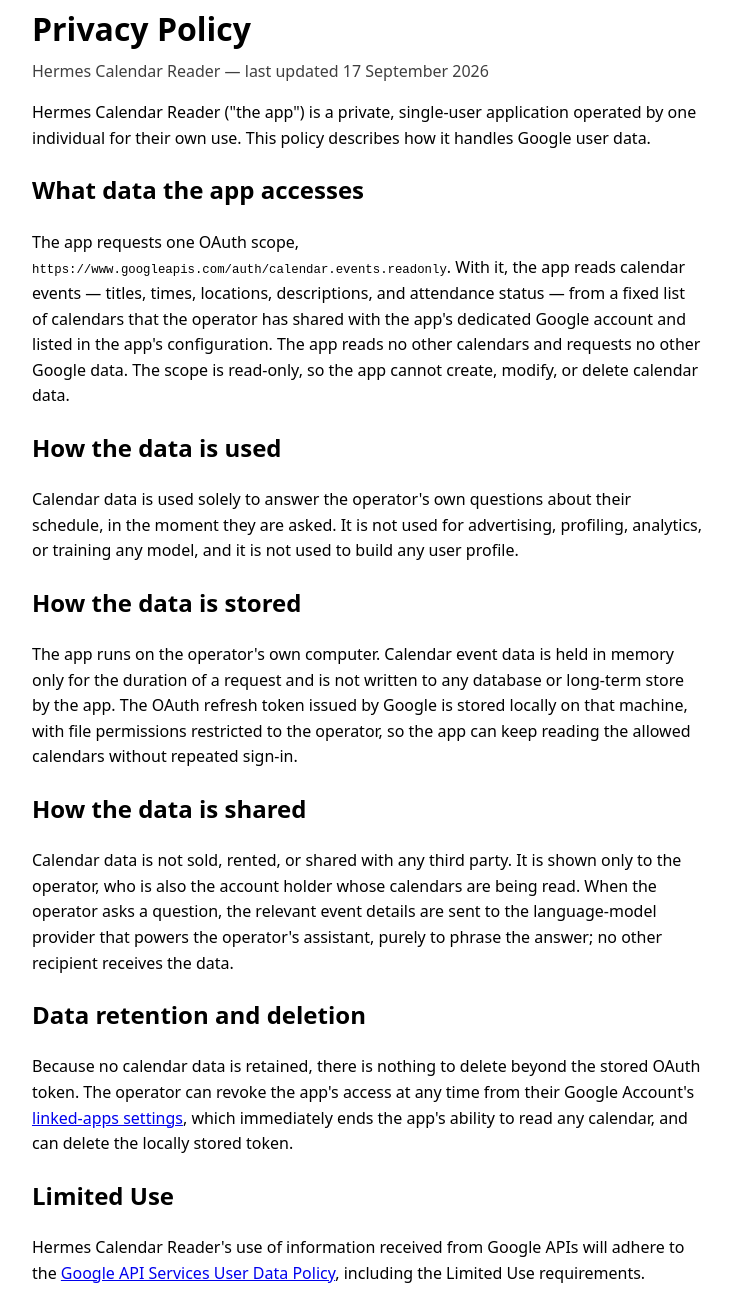
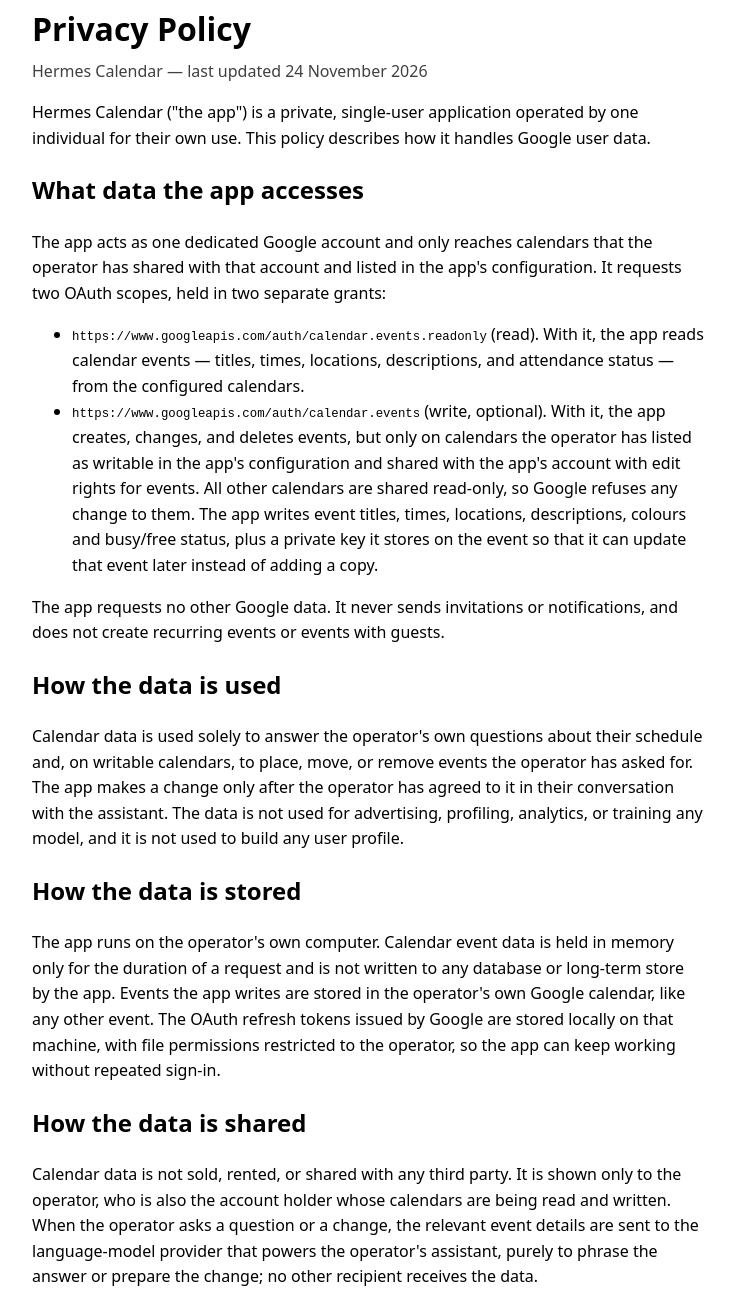
Before and after one commit to ClaudioClaw/hermes-calendar, a plain HTML site: page privacy.html in a window 1280 px wide. Shown: the part 58-1351 px from the top of the page, without its empty margins (272-1006 px from the left). Drawn offline with Linux system fonts and the light colour scheme.

Commit message:
Update homepage and privacy policy for Hermes Calendar with write scope
Rename the app to Hermes Calendar and describe the second, optional
grant with calendar.events: writes go only to calendars listed as
writable and shared with edit rights for events, only after the
operator agrees, and never notify anyone. Link the contact repository
under its new name, hermes-calendar.

Co-Authored-By: Claude Opus 5.5 <noreply@anthropic.com>

```diff
--- a/privacy.html
+++ b/privacy.html
@@ -3,7 +3,7 @@
 <head>
 <meta charset="utf-8">
 <meta name="viewport" content="width=device-width, initial-scale=1">
-<title>Privacy Policy &mdash; Hermes Calendar Reader</title>
+<title>Privacy Policy &mdash; Hermes Calendar</title>
 <style>
   :root { color-scheme: light dark; }
   body { font-family: system-ui, -apple-system, "Segoe UI", sans-serif; line-height: 1.6;
@@ -15,45 +15,62 @@
 </head>
 <body>
 <h1>Privacy Policy</h1>
-<p class="sub">Hermes Calendar Reader &mdash; last updated 17 September 2026</p>
+<p class="sub">Hermes Calendar &mdash; last updated 24 November 2026</p>
 
-<p>Hermes Calendar Reader ("the app") is a private, single-user application operated by one
-individual for their own use. This policy describes how it handles Google user data.</p>
+<p>Hermes Calendar ("the app") is a private, single-user application operated by one individual
+for their own use. This policy describes how it handles Google user data.</p>
 
 <h2>What data the app accesses</h2>
-<p>The app requests one OAuth scope,
-<code>https://www.googleapis.com/auth/calendar.events.readonly</code>. With it, the app reads
-calendar events &mdash; titles, times, locations, descriptions, and attendance status &mdash; from a
-fixed list of calendars that the operator has shared with the app's dedicated Google account and
-listed in the app's configuration. The app reads no other calendars and requests no other Google
-data. The scope is read-only, so the app cannot create, modify, or delete calendar data.</p>
+<p>The app acts as one dedicated Google account and only reaches calendars that the operator has
+shared with that account and listed in the app's configuration. It requests two OAuth scopes,
+held in two separate grants:</p>
+<ul>
+  <li><code>https://www.googleapis.com/auth/calendar.events.readonly</code> (read). With it, the
+      app reads calendar events &mdash; titles, times, locations, descriptions, and attendance
+      status &mdash; from the configured calendars.</li>
+  <li><code>https://www.googleapis.com/auth/calendar.events</code> (write, optional). With it, the
+      app creates, changes, and deletes events, but only on calendars the operator has listed as
+      writable in the app's configuration and shared with the app's account with edit rights for
+      events. All other calendars are shared read-only, so Google refuses any change to them. The
+      app writes event titles, times, locations, descriptions, colours and busy/free status, plus a
+      private key it stores on the event so that it can update that event later instead of adding
+      a copy.</li>
+</ul>
+<p>The app requests no other Google data. It never sends invitations or notifications, and does
+not create recurring events or events with guests.</p>
 
 <h2>How the data is used</h2>
-<p>Calendar data is used solely to answer the operator's own questions about their schedule, in
-the moment they are asked. It is not used for advertising, profiling, analytics, or training any
-model, and it is not used to build any user profile.</p>
+<p>Calendar data is used solely to answer the operator's own questions about their schedule and,
+on writable calendars, to place, move, or remove events the operator has asked for. The app makes
+a change only after the operator has agreed to it in their conversation with the assistant. The
+data is not used for advertising, profiling, analytics, or training any model, and it is not used
+to build any user profile.</p>
 
 <h2>How the data is stored</h2>
 <p>The app runs on the operator's own computer. Calendar event data is held in memory only for
-the duration of a request and is not written to any database or long-term store by the app. The
-OAuth refresh token issued by Google is stored locally on that machine, with file permissions
-restricted to the operator, so the app can keep reading the allowed calendars without repeated
+the duration of a request and is not written to any database or long-term store by the app.
+Events the app writes are stored in the operator's own Google calendar, like any other event.
+The OAuth refresh tokens issued by Google are stored locally on that machine, with file
+permissions restricted to the operator, so the app can keep working without repeated
 sign-in.</p>
 
 <h2>How the data is shared</h2>
 <p>Calendar data is not sold, rented, or shared with any third party. It is shown only to the
-operator, who is also the account holder whose calendars are being read. When the operator asks a
-question, the relevant event details are sent to the language-model provider that powers the
-operator's assistant, purely to phrase the answer; no other recipient receives the data.</p>
+operator, who is also the account holder whose calendars are being read and written. When the
+operator asks a question or a change, the relevant event details are sent to the language-model
+provider that powers the operator's assistant, purely to phrase the answer or prepare the change;
+no other recipient receives the data.</p>
 
 <h2>Data retention and deletion</h2>
-<p>Because no calendar data is retained, there is nothing to delete beyond the stored OAuth
-token. The operator can revoke the app's access at any time from their Google Account's
-<a href="https://myaccount.google.com/connections">linked-apps settings</a>, which immediately
-ends the app's ability to read any calendar, and can delete the locally stored token.</p>
+<p>Because the app retains no calendar data of its own, there is nothing to delete beyond the
+stored OAuth tokens. The operator can revoke the app's access at any time from their Google
+Account's <a href="https://myaccount.google.com/connections">linked-apps settings</a>, which
+immediately ends the app's ability to read or write any calendar, and can delete the locally
+stored tokens. Write access alone can be withdrawn by changing a calendar's share to read-only.
+Events the app has written stay in the operator's calendar until the operator deletes them.</p>
 
 <h2>Limited Use</h2>
-<p>Hermes Calendar Reader's use of information received from Google APIs will adhere to the
+<p>Hermes Calendar's use of information received from Google APIs will adhere to the
 <a href="https://developers.google.com/terms/api-services-user-data-policy">Google API Services
 User Data Policy</a>, including the Limited Use requirements.</p>
 
@@ -64,7 +81,8 @@ User Data Policy</a>, including the Limited Use requirements.</p>
 <p>Any change to this policy will be published on this page, with the date above updated.</p>
 
 <h2>Contact</h2>
-<p>Questions about this policy can be raised as an issue on the app's GitHub repository, linked
-from the <a href="index.html">homepage</a>.</p>
+<p>Questions about this policy can be raised as an issue on the app's
+<a href="https://github.com/ClaudioClaw/hermes-calendar/issues">GitHub repository</a>, also
+linked from the <a href="index.html">homepage</a>.</p>
 </body>
 </html>
```
Also changed, not shown: index.html (+24 -11 lines).
